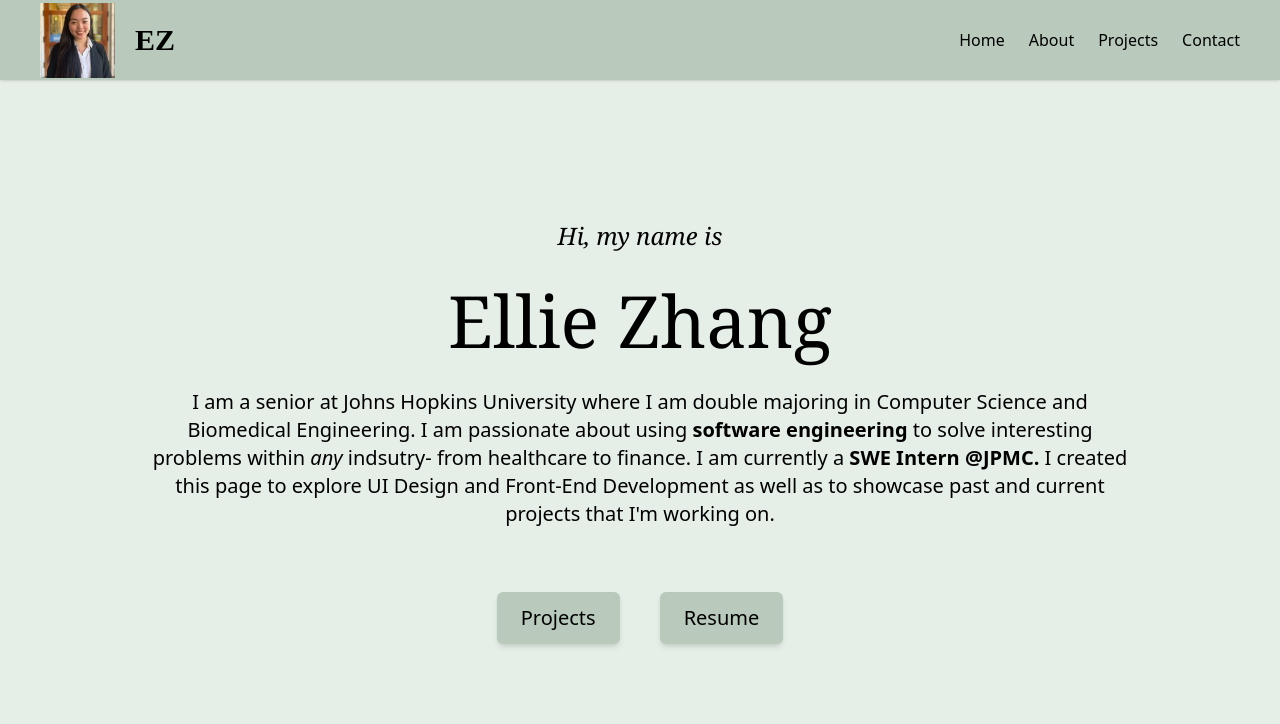
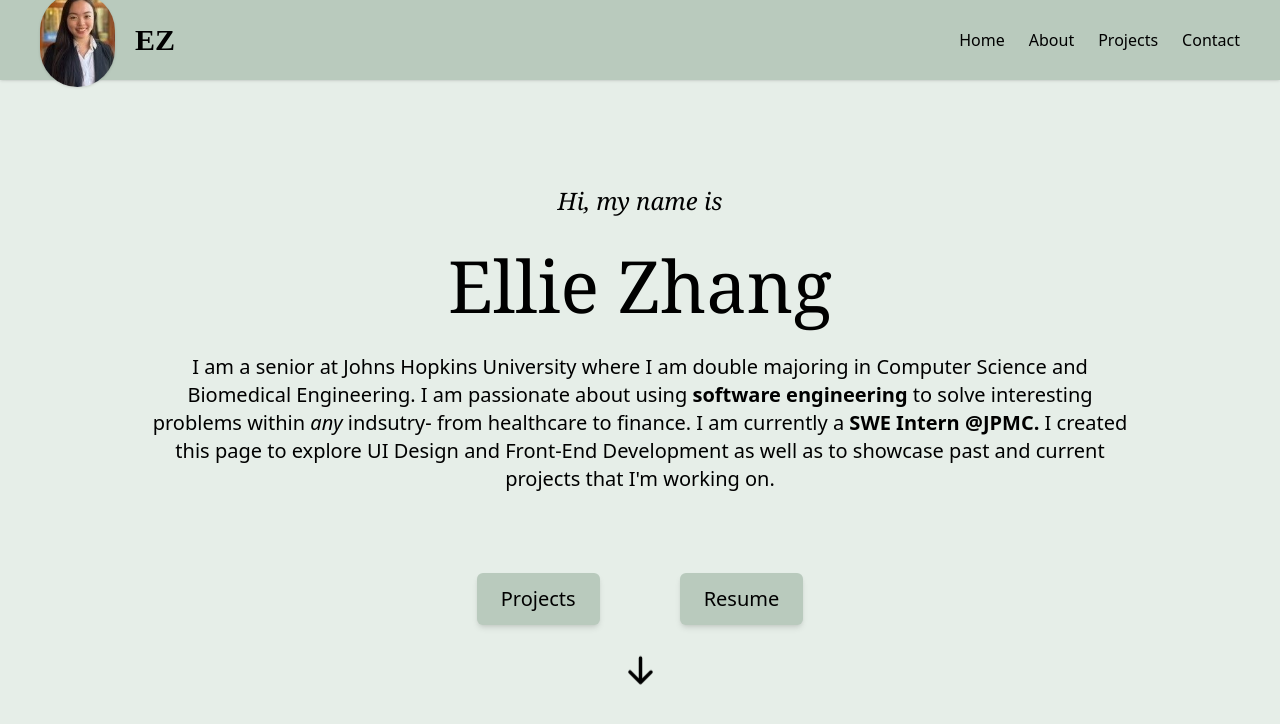
Before and after one commit to eyz2002/ElliePortfolio, a Next.js app: page / in a window 1280 px wide. Shown: the top 724 px of the page. Built offline with nearby package versions, Linux system fonts and the light colour scheme.

Commit message:
feat: added animation to arrow on home page.

```diff
--- a/components/HeroSection.tsx
+++ b/components/HeroSection.tsx
@@ -2,22 +2,21 @@
 import React from 'react'
 import Image from "next/image"
 import { Link } from 'react-scroll'
+import {HiArrowDown} from 'react-icons/hi'
 
 export const HeroSection = () => {
   return (
-    <section id = "home">
-        <section id = "Intro" className = "h-screen flex flex-col justify-center items-center">
-
-            <section id = "Bio" className = "flex flex-col text-center py-16 space-y-8">
+    <section id = "home" className = "h-screen flex flex-col justify-center items-center" >
+        <section id = "Intro" className = "space-y-9">
+            <section id = "Bio" className = "flex flex-col text-center py-10 my-10 space-y-8">
                 <div className = "text-2xl font-serif italic"> Hi, my name is </div>
                 <div className = "text-7xl font-serif "> Ellie Zhang </div>
                 <p className= "md:text-sm lg:text-xl font-light">
                     I am a senior at Johns Hopkins University where I am double majoring in Computer Science and Biomedical Engineering. I am passionate about using <span className="font-semibold"> software engineering </span> to solve interesting problems within <span className = "italic"> any </span> indsutry- from healthcare to finance. I am currently a <span className = "font-semibold">SWE Intern @JPMC.</span>  I created this page to explore UI Design and Front-End Development as well as to showcase past and current projects that I'm working on.
                 </p>
-
             </section>
 
-            <section id = "Buttons" className = "flex flex-row space-x-10 ">
+            <section id = "Buttons" className = "flex space-x-20 justify-center">
 
                 <Link
                     to = "projects"
@@ -42,11 +41,25 @@ export const HeroSection = () => {
                 >
                     Resume
                 </Link>
-        </section>
+            </section>
 
+            <div id = "arrow" className = "flex justify-center">
 
+                <Link
+                    to = "about"
+                    className = ""
+                    activeClass = "active"
+                    spy = {true}
+                    smooth = {true}
+                    offset = {-100}
+                    duration = {500}
+                >
+                     <HiArrowDown size={35} className="animate-bounce"/>
+                </Link>
 
-        </section>
+            </div>
+
+            </section>
 
 
 
--- a/components/NavBar.tsx
+++ b/components/NavBar.tsx
@@ -47,7 +47,7 @@ const NavBar = () => {
         <div className="flex items-center w-full flex-row space-x-5">
             <div className="flex justify-left items-center"
             >
-                <Image src = "/CroppedHead.jpg" alt = "" width={75} height = {60}/>
+                <Image className = "rounded-full shadow" src = "/CroppedHead.jpg" alt = "" width={75} height = {60}/>
             </div>
             <h2 className="text-3xl text-black font-bold font-mono">EZ </h2>
         </div>
--- a/package.json
+++ b/package.json
@@ -6,7 +6,7 @@
     "dev": "next dev",
     "build": "next build",
     "start": "next start",
-    "lint": "next lint",
+
     "sass": "node-sass -w scss/ -o css/ --recursive"
   },
   "dependencies": {
@@ -15,7 +15,7 @@
     "@types/react-dom": "18.2.6",
     "next": "13.4.7",
     "next-themes": "^0.2.1",
-    "lint": "8.43.0",
+
     "react": "18.2.0",
     "react-dom": "18.2.0",
     "react-icons": "^4.10.1",
--- a/tailwind.config.js
+++ b/tailwind.config.js
@@ -9,7 +9,17 @@ module.exports = {
     "./src/**/*.{js,ts,jsx,tsx,mdx}",
   ],
   theme: {
-    extend: {},
+    extend: {
+      animation: {
+        bounce: "bounce 0.8s alternate cubic-bezier(0.75, 0.05, 0.075, 0.035) infinite"
+      },
+      keyframes: {
+        bounce: {
+          from: {transform: "translateY(10px)"},
+          to: {transform: "translateY(0)"},
+        },
+      },
+    },
     colors: {
       'black': '#000000',
       'base-green': '#B9CABD',
```
Also changed, not shown: public/CroppedHead.jpg, 1 other file (tests, documents, lock files or other folders).
